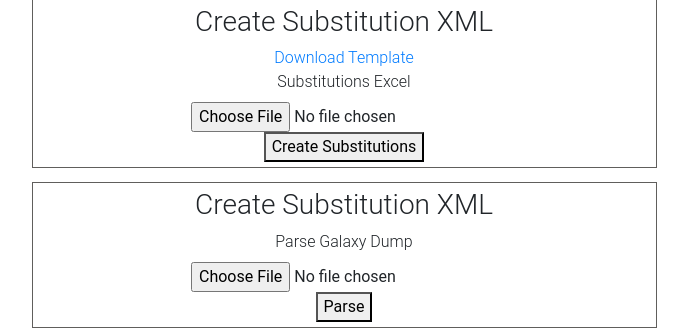
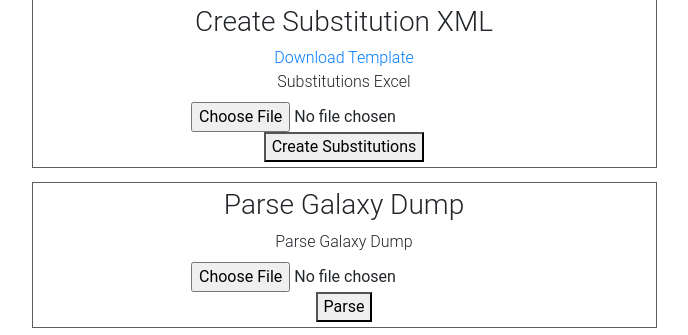
Before and after one commit to jpb8/CygThonUI, a Django app: template projects/templates/projects/project_detail.html in a window 1280 px wide. Shown: the part 805-1140 px from the top of the page, without its empty margins (296-984 px from the left). Run offline with Django 3.2, Linux system fonts and the light colour scheme; the template is opened without the code that fills it: values that come from a table or form of the project are taken from there, others are empty; some libraries are stand-ins or nearby versions.

Commit message:
galaxy parse

```diff
--- a/projects/templates/projects/project_detail.html
+++ b/projects/templates/projects/project_detail.html
@@ -62,7 +62,7 @@
             <div class="project-util">
                 <form method="POST" enctype="multipart/form-data" action="{% url 'projects:galaxy_parse' %}">
                     {% csrf_token %}
-                    <h3>Create Substitution XML</h3>
+                    <h3>Parse Galaxy Dump</h3>
                     <label>Parse Galaxy Dump</label><br>
                     <input type="file" name="galaxy"><br>
                     <button type="submit">Parse</button>
```
